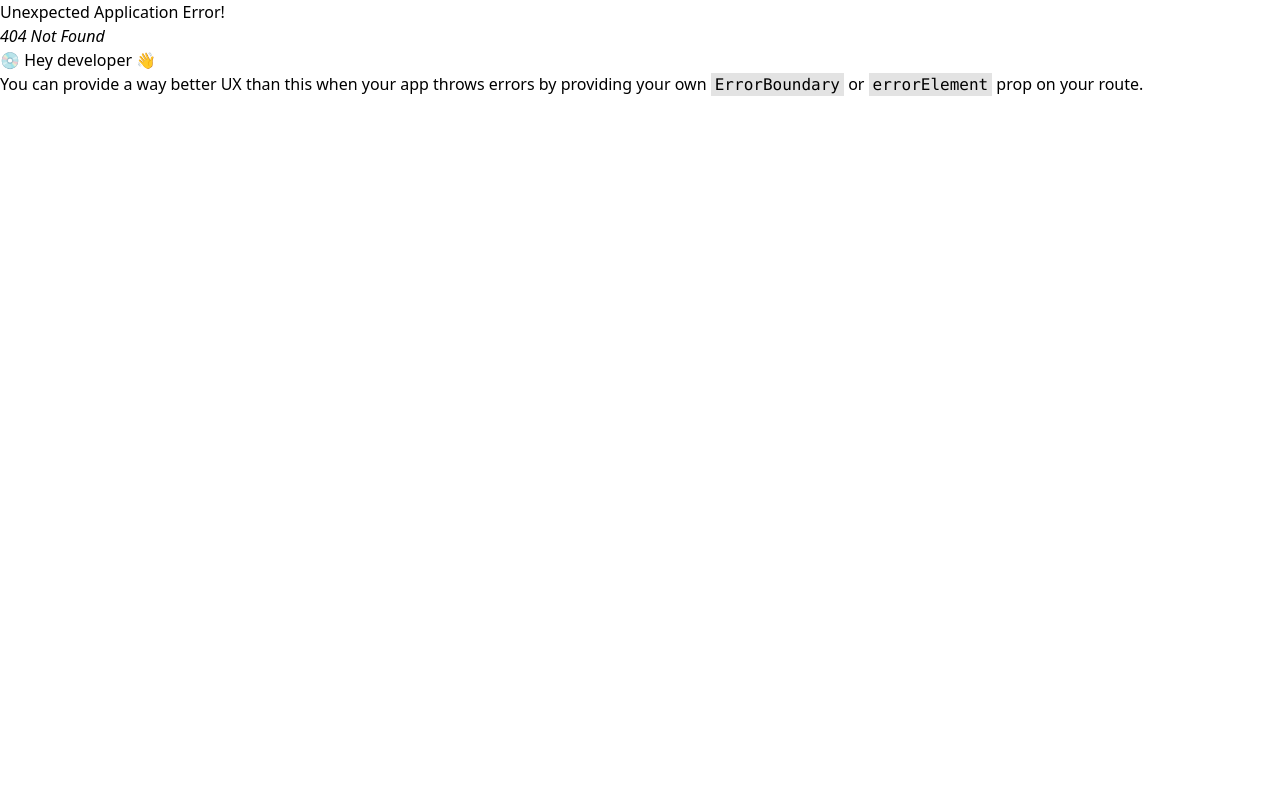
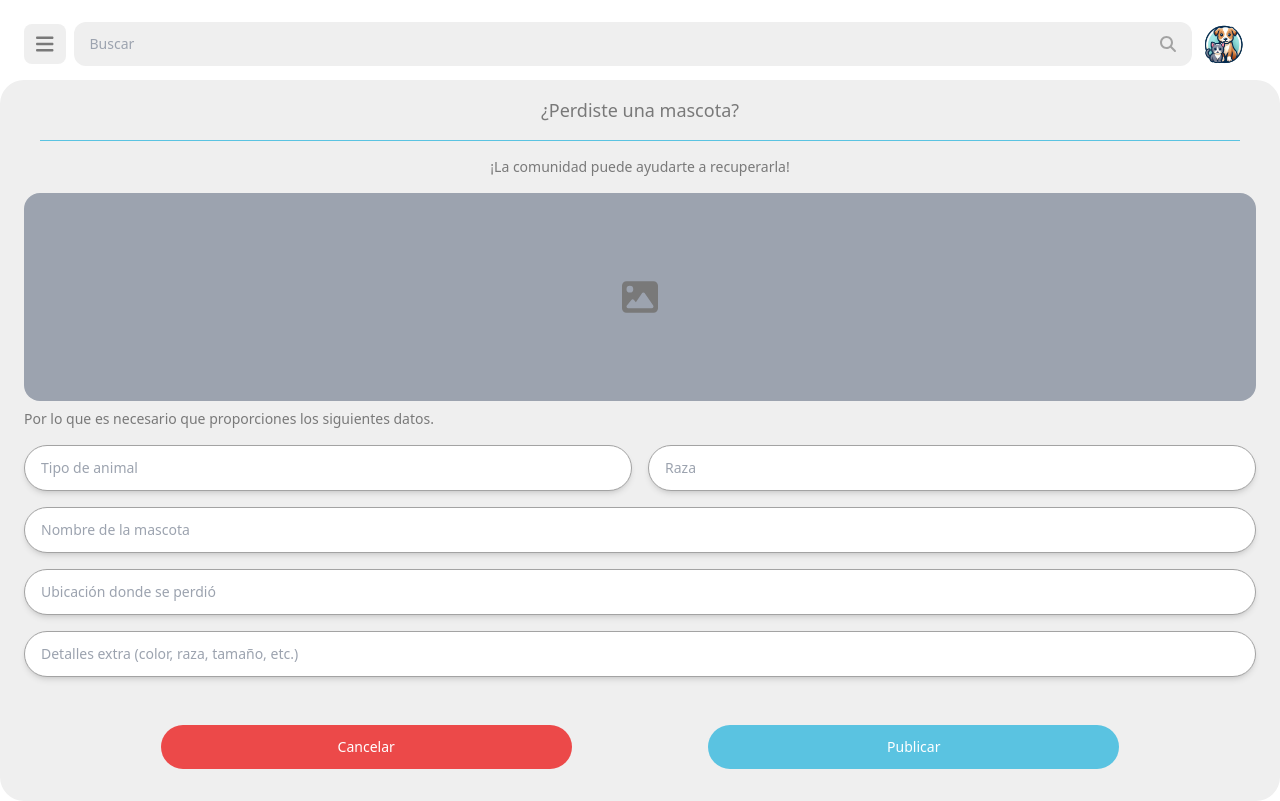
Before and after one commit to AngelAlmanza/client-app-petfinder, a React (Vite) app: page /create-post in a window 1280 px wide. Before the commit this address had no page. Built offline with nearby package versions, Linux system fonts and the light colour scheme.

Commit message:
Added Create post page

```diff
--- /dev/null
+++ b/src/components/inputs/PostTextInput.tsx
@@ -0,0 +1,19 @@
+type Props = {
+  placeholder: string
+  style?: React.CSSProperties
+  value: string
+  onChange: (value: string) => void
+}
+
+export const PostTextInput = ({ placeholder, style, value, onChange }: Props) => {
+  return (
+    <input
+      className="w-full bg-white px-4 py-3 outline-none rounded-3xl text-sm font-medium border border-icon-color mb-4 shadow-md"
+      type="text"
+      placeholder={placeholder}
+      style={style}
+      value={value}
+      onChange={(e) => onChange(e.target.value)}
+    />
+  )
+}
--- /dev/null
+++ b/src/pages/createPostPage.tsx
@@ -0,0 +1,74 @@
+import { FontAwesomeIcon } from "@fortawesome/react-fontawesome"
+import { faImage } from "@fortawesome/free-solid-svg-icons"
+import { MainLayout } from "../layouts/MainLayout"
+import { PostTextInput } from "../components/inputs/PostTextInput"
+import { useState } from "react"
+
+export const CreatePostPage = () => {
+  const [form, setForm] = useState({
+    name: '',
+    description: '',
+    location: '',
+    animalType: '',
+    race: '',
+  });
+
+  const handleChange = (key: string, value: string) => {
+    setForm({
+      ...form,
+      [key]: value,
+    });
+  };
+
+  return (
+    <MainLayout>
+      <section className="w-full px-4">
+        <h2 className="text-lg font-medium text-text-primary-color text-center">¿Perdiste una mascota?</h2>
+        <div className="h-px bg-primary-color w-full my-4" />
+        <h4 className="text-sm font-medium text-center text-text-primary-color">¡La comunidad puede ayudarte a recuperarla!</h4>
+      </section>
+
+      <section className="w-100 my-4">
+        <div className="w-100 h-52 mb-2 bg-gray-400 rounded-2xl flex justify-center items-center">
+          <FontAwesomeIcon icon={faImage} className="text-4xl text-text-primary-color" />
+        </div>
+        <p className="text-sm font-medium text-text-primary-color">Por lo que es necesario que proporciones los siguientes datos.</p>
+      </section>
+
+      <section className="flex flex-wrap justify-center items-center">
+        <PostTextInput
+          placeholder="Tipo de animal"
+          value={form.animalType}
+          onChange={(value) => handleChange('animalType', value)}
+          style={{ width: 'calc(50% - 8px)', marginRight: '8px' }}
+        />
+        <PostTextInput
+          placeholder="Raza"
+          value={form.race}
+          onChange={(value) => handleChange('race', value)}
+          style={{ width: 'calc(50% - 8px)', marginLeft: '8px' }}
+        />
+        <PostTextInput
+          placeholder="Nombre de la mascota"
+          value={form.name}
+          onChange={(value) => handleChange('name', value)}
+        />
+        <PostTextInput
+          placeholder="Ubicación donde se perdió"
+          value={form.location}
+          onChange={(value) => handleChange('location', value)}
+        />
+        <PostTextInput
+          placeholder="Detalles extra (color, raza, tamaño, etc.)"
+          value={form.description}
+          onChange={(value) => handleChange('description', value)}
+        />
+      </section>
+
+      <section className="w-full my-4 flex justify-evenly items-center">
+        <button className="w-1/3 bg-danger-color text-white text-sm font-medium py-3 rounded-3xl mt-4">Cancelar</button>
+        <button className="w-1/3 bg-primary-color text-white text-sm font-medium py-3 rounded-3xl mt-4">Publicar</button>
+      </section>
+    </MainLayout>
+  )
+}
```
Also changed, not shown: src/router/index.tsx (+9 -0 lines).
